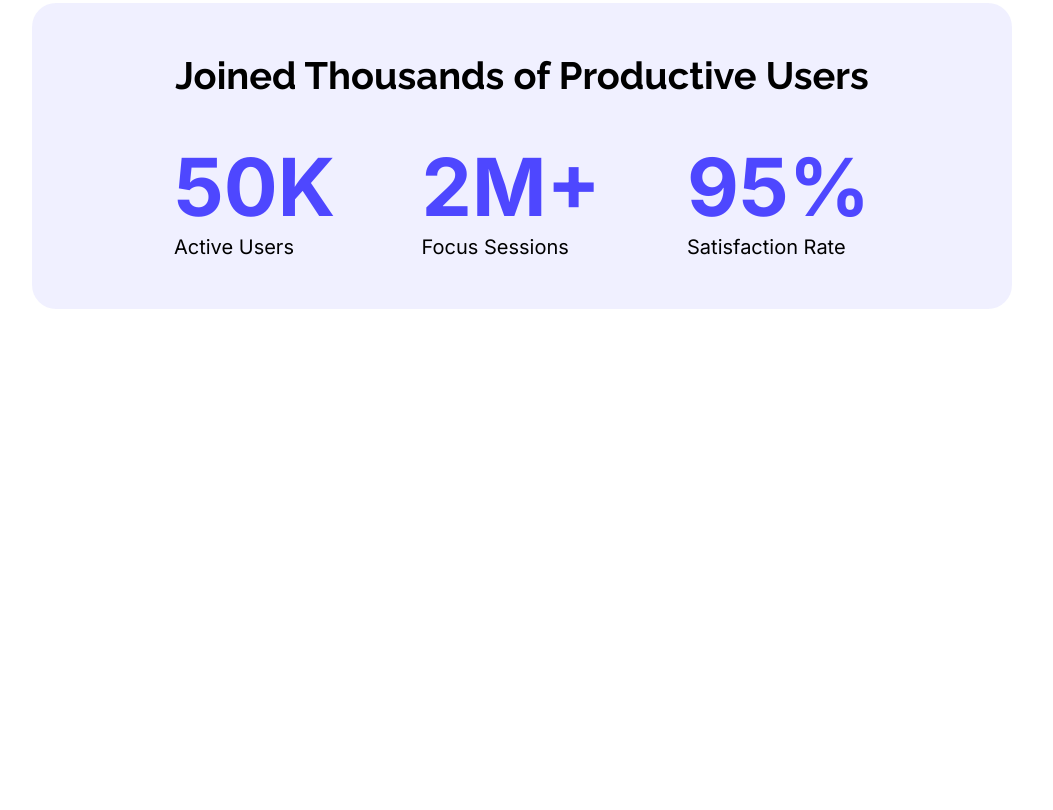
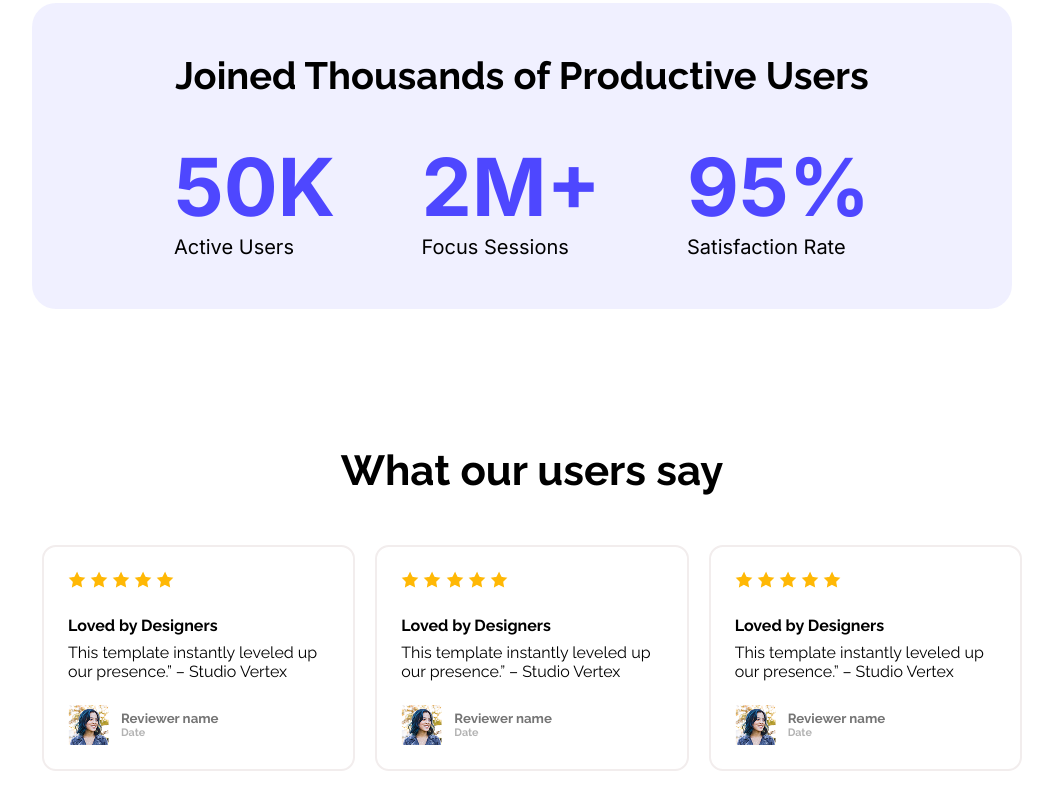
Before and after one commit to eaheabinayub/assignment_1, a plain HTML site: page index.html in a window 1280 px wide. Shown: the part 1240-2050 px from the top of the page, without its empty margins (109-1162 px from the left). Before the commit the page ends 1686 px from the top, so only its background shows below. Drawn offline with Linux system fonts and the light colour scheme.

Commit message:
users say part added

```diff
--- a/css/style.css
+++ b/css/style.css
@@ -112,3 +112,42 @@ nav{
     font-weight: 400;
     color: #000000;
 }
+
+/* users-say part */
+.users-say{
+    margin: 0px 149px 137px 151px;
+}
+.users-say-content{
+    display: flex;
+    gap: 20px;
+
+}
+.users-say-title{
+    text-align: center;
+    margin-bottom: 50px;
+}
+.content{
+    max-width: 366px;
+    background-color: #ffffff78;
+    border-radius: 14px;
+    border: 2px solid #F2EDED;
+    padding: 24px;
+
+}
+.loved{
+    padding: 24px 0 24px 0px;
+}
+.loved h4{
+    padding-bottom: 8px;
+}
+.user{
+    display: flex;
+    gap: 12px;
+    align-items: center;
+}
+.user h5{
+    color: #757575;
+}
+.user h6{
+    color: #B3B3B3;
+}
--- a/index.html
+++ b/index.html
@@ -59,6 +59,73 @@
                 </div>
             </div>
         </section>
+
+        <!-- users-say part -->
+        <section class="users-say">
+            <h3 class="users-say-title">What our users say</h3>
+            <div class="users-say-content">
+                <div class="content">
+                    <div class="star">
+                        <img src="./images/icon-star.png" alt="">
+                        <img src="./images/icon-star.png" alt="">
+                        <img src="./images/icon-star.png" alt="">
+                        <img src="./images/icon-star.png" alt="">
+                        <img src="./images/icon-star.png" alt="">
+                    </div>
+                    <div class="loved">
+                        <h4>Loved by Designers</h4>
+                        <p>This template instantly leveled up our presence.” – Studio Vertex</p>
+                    </div>
+                    <div class="user">
+                        <img src="./images/avatar.png" alt="">
+                        <div>
+                            <h5>Reviewer name</h6>
+                            <h6>Date</h6>
+                        </div>
+                    </div>
+                </div>
+                <div class="content">
+                    <div class="star">
+                        <img src="./images/icon-star.png" alt="">
+                        <img src="./images/icon-star.png" alt="">
+                        <img src="./images/icon-star.png" alt="">
+                        <img src="./images/icon-star.png" alt="">
+                        <img src="./images/icon-star.png" alt="">
+                    </div>
+                    <div class="loved">
+                        <h4>Loved by Designers</h4>
+                        <p>This template instantly leveled up our presence.” – Studio Vertex</p>
+                    </div>
+                    <div class="user">
+                        <img src="./images/avatar.png" alt="">
+                        <div>
+                            <h5>Reviewer name</h6>
+                            <h6>Date</h6>
+                        </div>
+                    </div>
+                </div>
+                <div class="content">
+                    <div class="star">
+                        <img src="./images/icon-star.png" alt="">
+                        <img src="./images/icon-star.png" alt="">
+                        <img src="./images/icon-star.png" alt="">
+                        <img src="./images/icon-star.png" alt="">
+                        <img src="./images/icon-star.png" alt="">
+                    </div>
+                    <div class="loved">
+                        <h4>Loved by Designers</h4>
+                        <p>This template instantly leveled up our presence.” – Studio Vertex</p>
+                    </div>
+                    <div class="user">
+                        <img src="./images/avatar.png" alt="">
+                        <div>
+                            <h5>Reviewer name</h6>
+                            <h6>Date</h6>
+                        </div>
+                    </div>
+                </div>
+            </div>
+        </section>
     </main>
     <footer>
 
```
